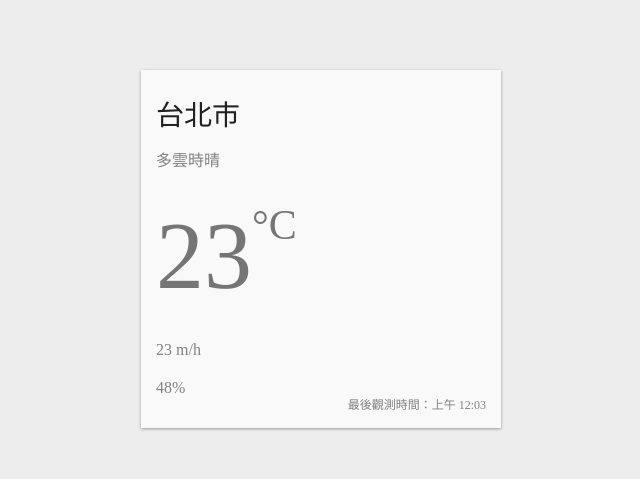
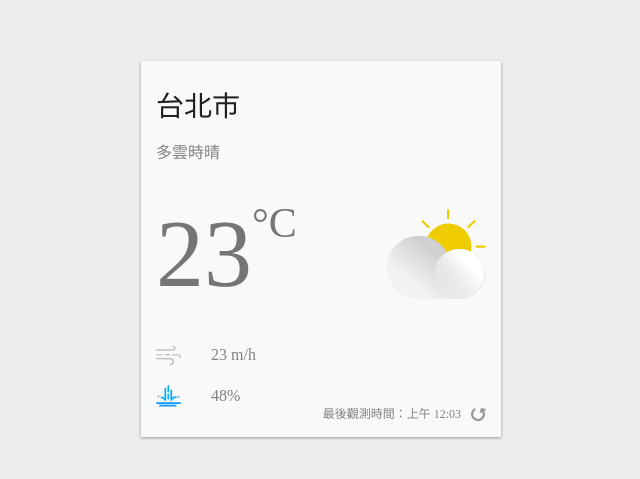
Before and after one commit to Al-tsao/react-realtime-weather-app, a React (Create React App) app: page / in a window 1280 px wide. Shown: the part 151-630 px from the top of the page, without its empty margins (319-959 px from the left). Built offline with nearby package versions, Linux system fonts and the light colour scheme.

Commit message:
import svg to card

```diff
--- a/src/App.js
+++ b/src/App.js
@@ -1,5 +1,10 @@
 import React from 'react';
 import styled from '@emotion/styled';
+
+import { ReactComponent as DayCloudyIcon } from './images/day-cloudy.svg';
+import { ReactComponent as AirFlowIcon } from './images/airFlow.svg';
+import { ReactComponent as RainIcon } from './images/rain.svg';
+import { ReactComponent as RefreshIcon } from './images/refresh.svg';
 
 
 const Container = styled.div`
@@ -57,6 +62,11 @@
   font-weight: 300;
   color: #828282;
   margin-bottom: 20px;
+  svg {
+    width: 25px;
+    height: auto;
+    margin-right: 30px;
+  }
 `;
 
 const Rain = styled.div`
@@ -65,6 +75,11 @@
   font-size: 16x;
   font-weight: 300;
   color: #828282;
+  svg {
+    width: 25px;
+    height: auto;
+    margin-right: 30px;
+  }
 `;
 
 const Refresh = styled.div`
@@ -75,6 +90,16 @@
   display: inline-flex;
   align-items: flex-end;
   color: #828282;
+  svg {
+    margin-left: 10px;
+    width: 15px;
+    height: 15px;
+    cursor: pointer;
+  }
+`;
+
+const DayCloudy = styled(DayCloudyIcon)`
+  flex-basis: 30%;
 `;
 
 function App() {
@@ -87,10 +112,17 @@
           <Temperature>
             23 <Celsius>°C</Celsius>
           </Temperature>
+          <DayCloudy />
         </CurrentWeather>
-        <AirFlow> 23 m/h </AirFlow>
-        <Rain> 48% </Rain>
-        <Refresh> 最後觀測時間：上午 12:03 </Refresh>
+        <AirFlow>
+          <AirFlowIcon />23 m/h
+        </AirFlow>
+        <Rain>
+          <RainIcon />48%
+        </Rain>
+        <Refresh>
+          最後觀測時間：上午 12:03 <RefreshIcon />
+        </Refresh>
       </WeatherCard>
     </Container>
   );
```
